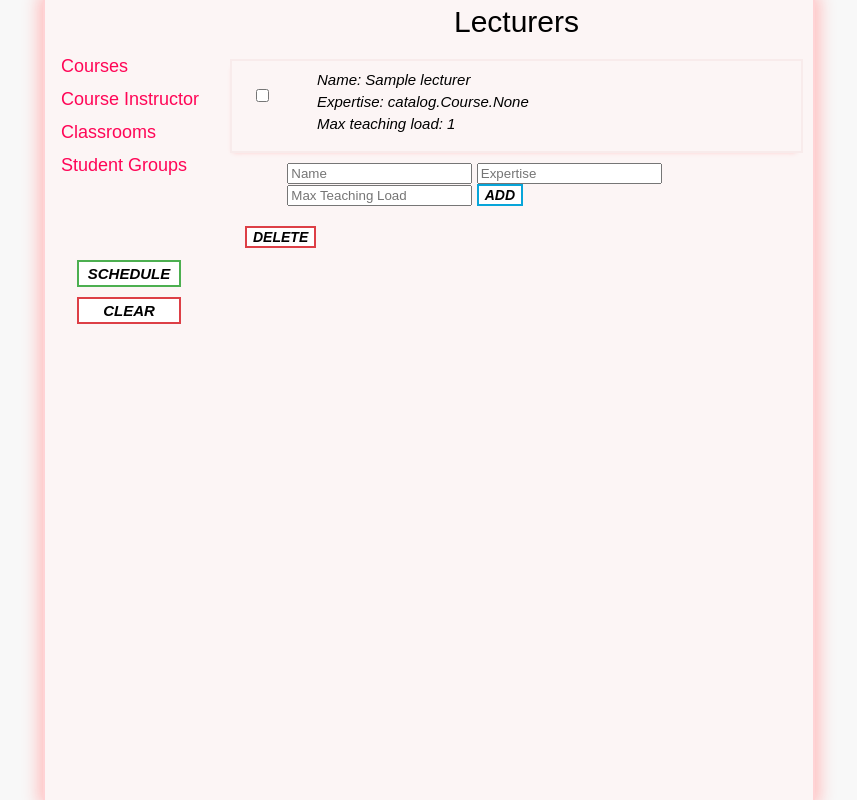
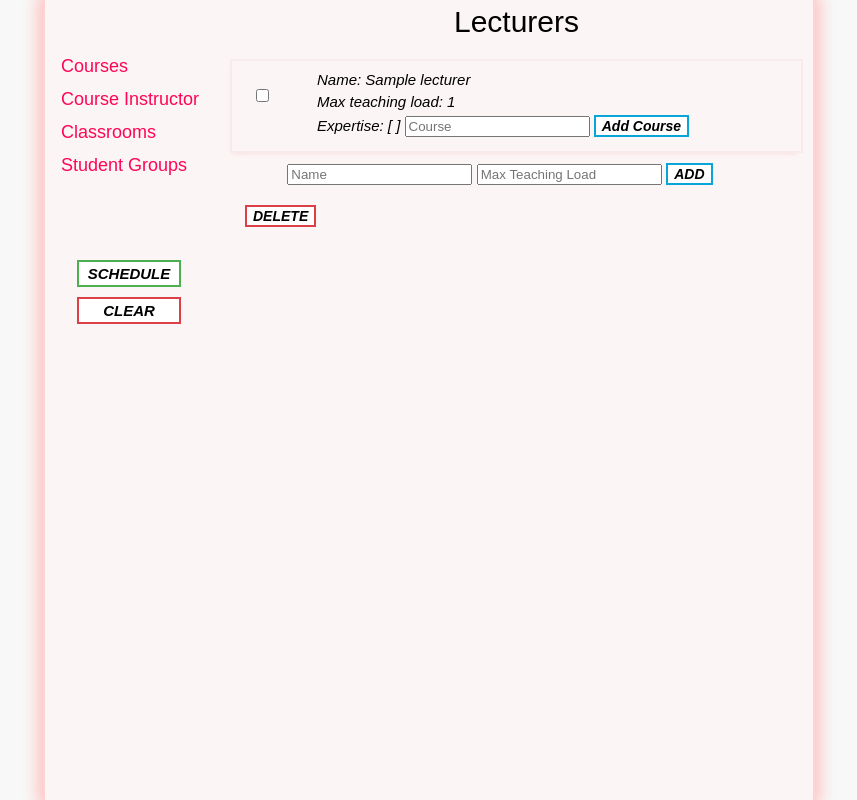
Before and after one commit to mirzabob/timetable-scheduling, a Django app: page /lecturers/ in a window 1280 px wide. Shown: the whole page, without its empty margins (211-1068 px from the left). Run offline with Django 3.2, Linux system fonts and the light colour scheme; tables that the repository leaves empty hold one stand-in row (values such as "Sample post").

Commit message:
redesigning lecturer frontend

```diff
--- a/catalog/templates/lecturers.html
+++ b/catalog/templates/lecturers.html
@@ -11,14 +11,20 @@
             </div>
             <div class="details">
                 <ul>Name: {{lecturer.name}}</ul>
-                <ul>Expertise: {{lecturer.expertise}}</ul>
                 <ul>Max teaching load: {{lecturer.max_teaching_load}}</ul>
+                <ul>Expertise: [
+                    {% for course in lecturer.expertise.all %}
+                    {{course.name}},
+                    {% endfor %}
+                    ]
+                    <input type="text" name="course" placeholder="Course">
+                    <button class="additem" type="submit" name="newCourse" value = {{lecturer.name}} >Add Course</button>
+                </ul>
             </div>
         </div>
     {% endfor %}
     <div class="input">
         <input type="text" name="name" placeholder="Name">
-        <input type="text" name="expertise" placeholder="Expertise">
         <input type="text" name="max_teaching_load" placeholder="Max Teaching Load">
         <button class="additem" type="submit" name="newItem" value="newItem">ADD</button>
     </div>
```
